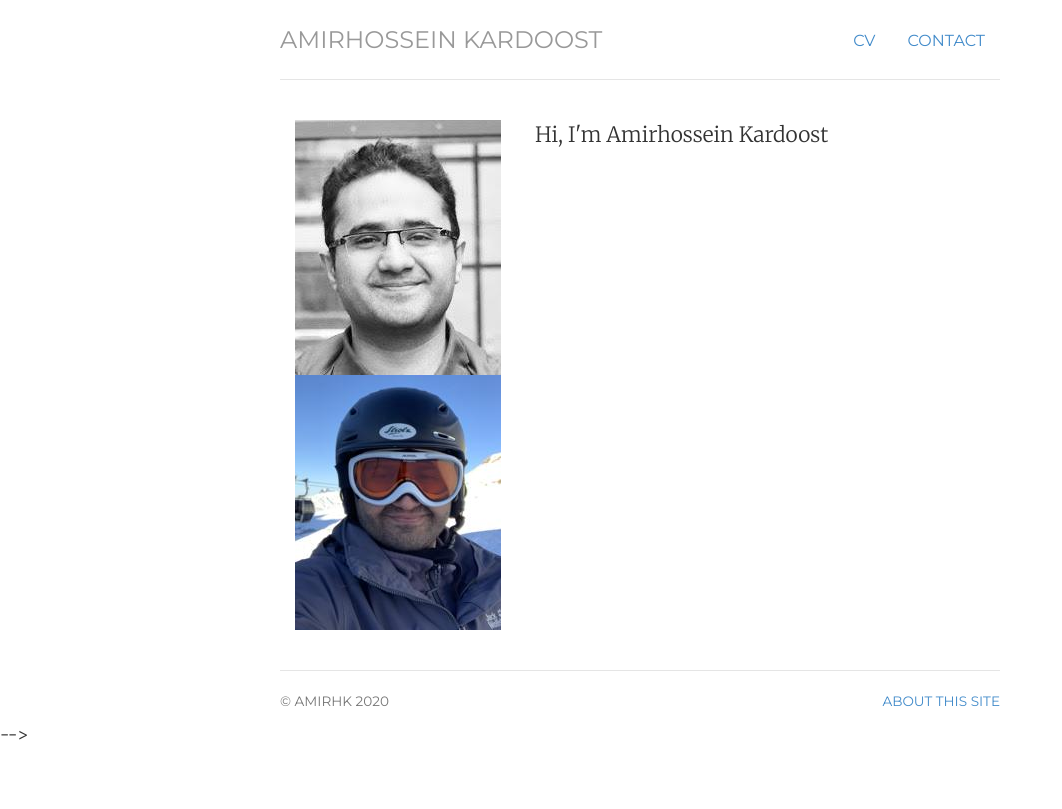
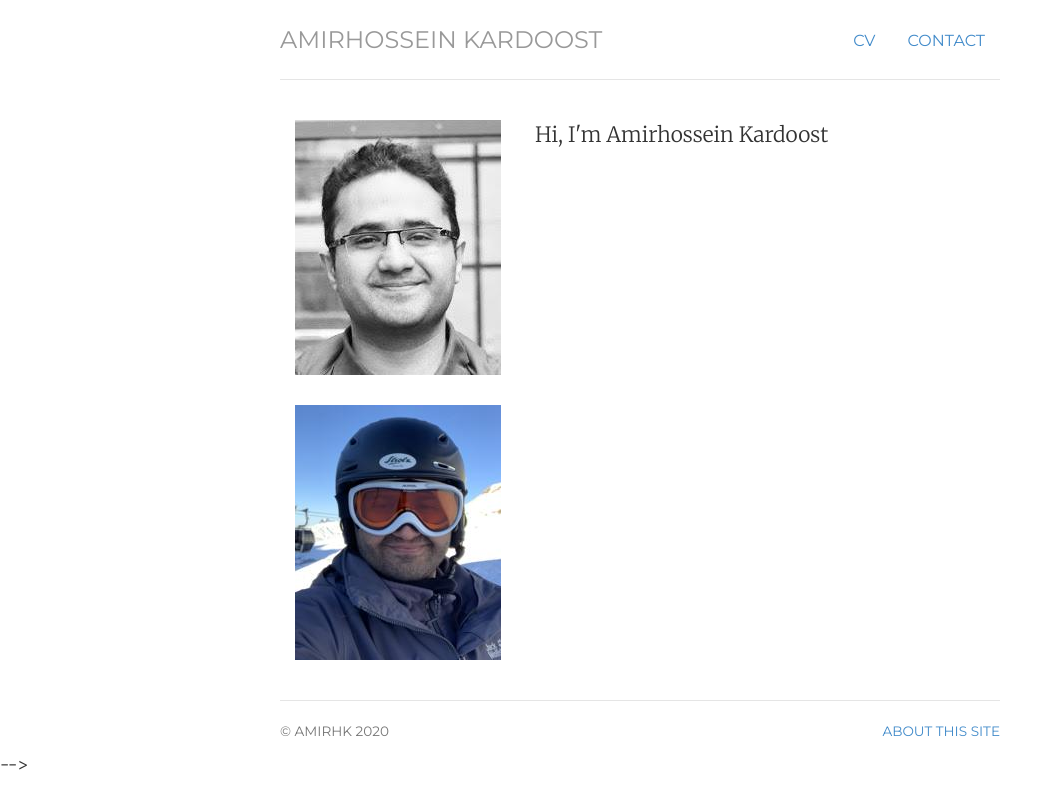
Before and after one commit to Amirhk-dev/Amirhk-dev.github.io, a Jekyll site: the page built from index.html, in a window 1280 px wide. Shown: the top 809 px of the page, without its empty margins (0-1062 px from the left). Built offline with Jekyll 4.4.1, drawn with Linux system fonts in a browser that asks for light colours.

Commit message:
Update index.html

```diff
--- a/index.html
+++ b/index.html
@@ -9,8 +9,8 @@
 <!-- <div class="jumbotron"> -->
 <div class="row marketing">
 	<div class="col-sm-4">
-	    <img class="img_circle" alt="Amirhossein Kardoost" src="img/amir.jpg">
-	    <img class="img_circle" alt="Amirhossein Kardoost 1" src="img/amir1.jpg">
+	    <img class="img_circle avatar" alt="Amirhossein Kardoost" src="img/amir.jpg">
+	    <img class="img_circle avatar1" alt="Amirhossein Kardoost 1" src="img/amir1.jpg">
 	</div>
 	<div itemscope itemtype="http://data-vocabulary.org/Person" class="col-sm-8">
 	<p class="lead">Hi, I'm <span itemprop="name">Amirhossein Kardoost</span>
```
